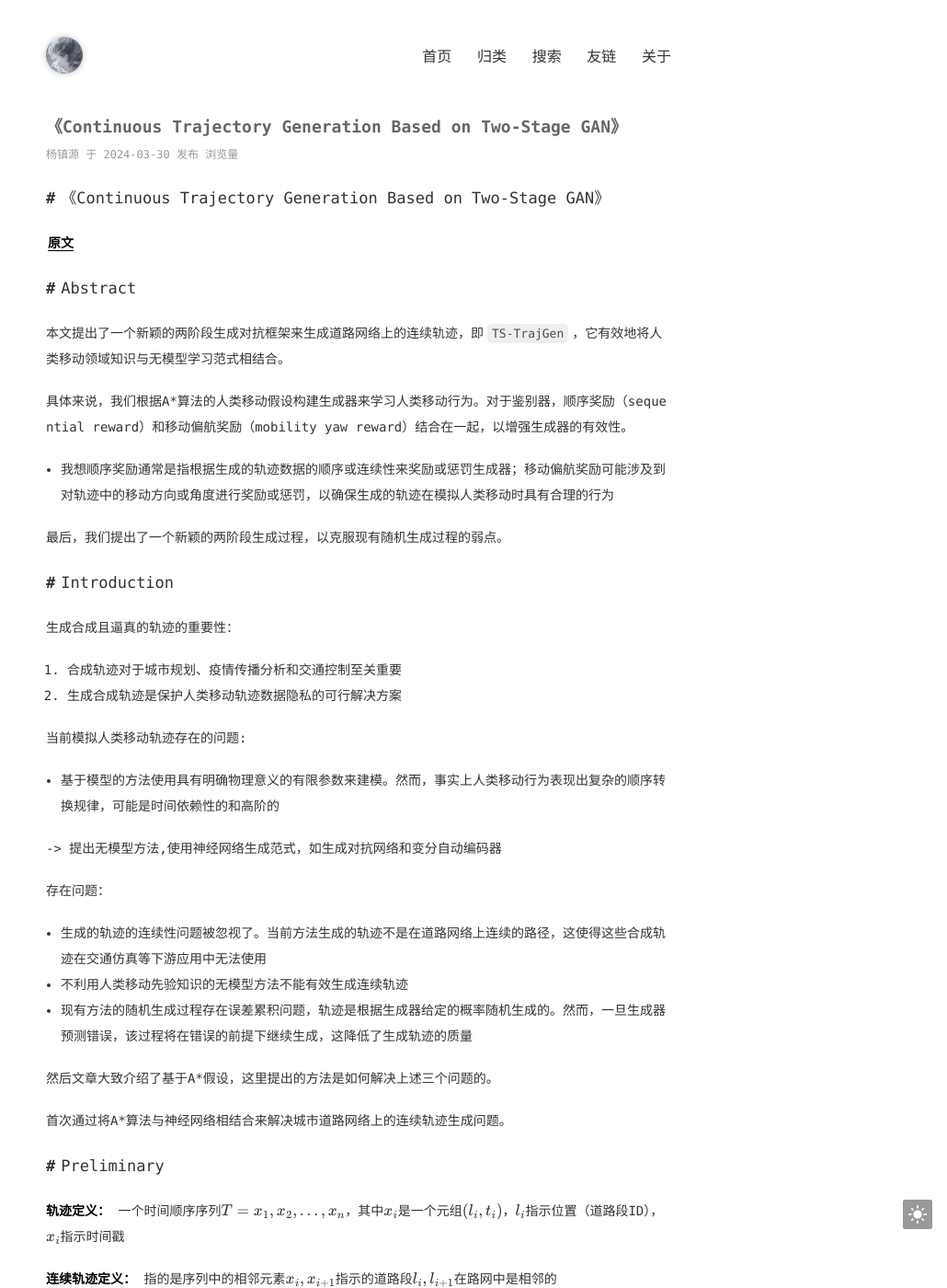
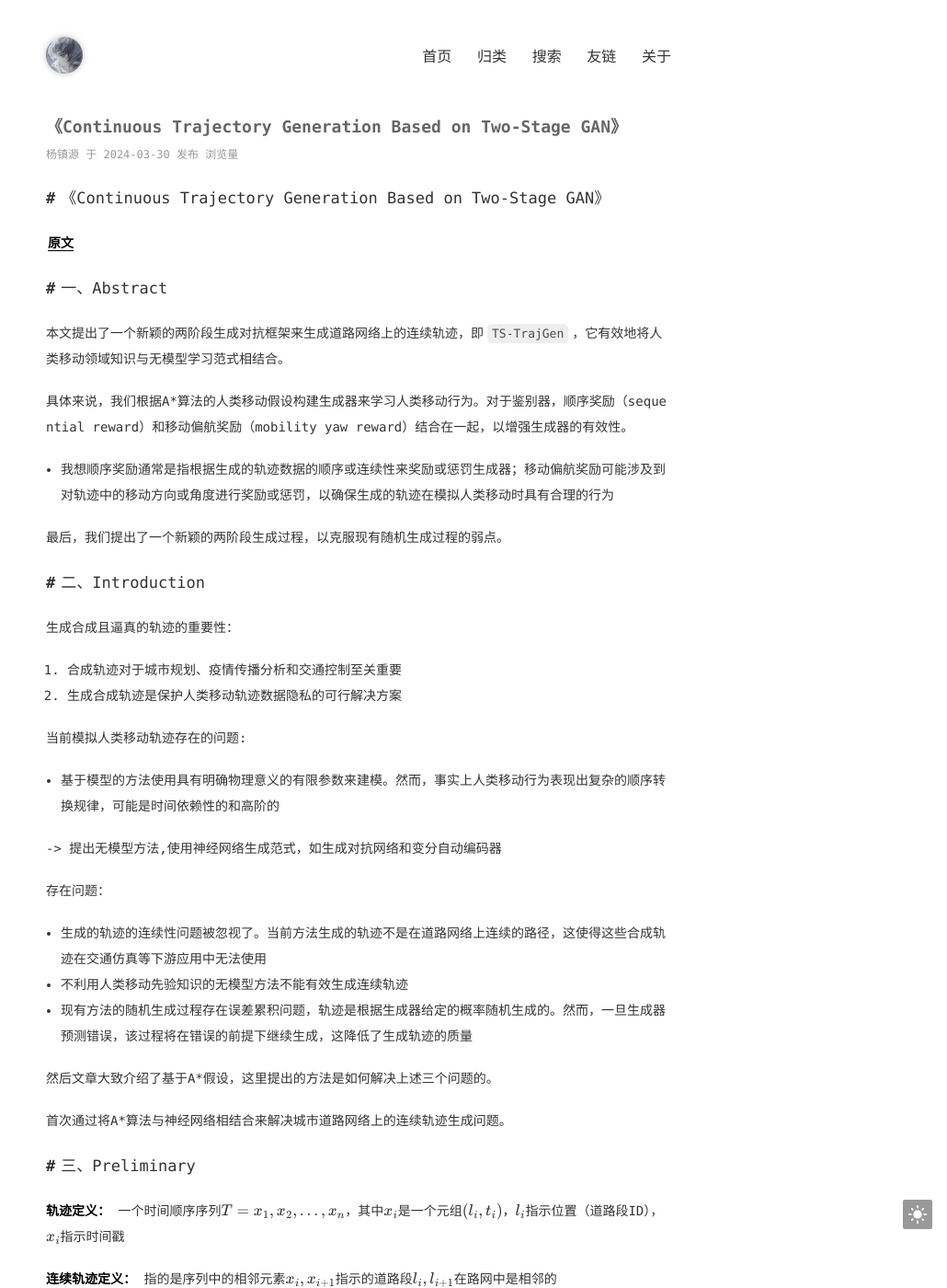
Before and after one commit to Yangzy0723/Yangzy0723.github.io, a Jekyll site: the page built from _posts/2024-03-30-《Continuous Trajectory Generation Based on Two-Stage GAN》.md, in a window 1280 px wide and 1400 px high. Shown: the whole window at 92% size, without its empty margins (250-1280 px from the left). Built offline with Jekyll 4.4.1, drawn with Linux system fonts in a browser that asks for light colours; formulas are drawn with MathJax 3; comment, search, counter and statistics services are not loaded; some of the changed text lies outside the part shown.

Commit message:
2023.04.03

```diff
--- a/_posts/2024-03-30-《Continuous Trajectory Generation Based on Two-Stage GAN》.md
+++ b/_posts/2024-03-30-《Continuous Trajectory Generation Based on Two-Stage GAN》.md
@@ -7,7 +7,7 @@ categories: [论文阅读]
 
 **[原文](trojectory+generator.pdf)**
 
-## Abstract
+## 一、Abstract
 
 本文提出了一个新颖的两阶段生成对抗框架来生成道路网络上的连续轨迹，即`TS-TrajGen`，它有效地将人类移动领域知识与无模型学习范式相结合。
 
@@ -16,7 +16,7 @@ categories: [论文阅读]
 
 最后，我们提出了一个新颖的两阶段生成过程，以克服现有随机生成过程的弱点。
 
-## Introduction
+## 二、Introduction
 
 生成合成且逼真的轨迹的重要性：
 1. 合成轨迹对于城市规划、疫情传播分析和交通控制至关重要
@@ -36,7 +36,7 @@ categories: [论文阅读]
 
 首次通过将A*算法与神经网络相结合来解决城市道路网络上的连续轨迹生成问题。
 
-## Preliminary
+## 三、Preliminary
 
 **轨迹定义：** 一个时间顺序序列$T=\{x_1,x_2,...,x_n\}$，其中$x_i$是一个元组$(l_i,t_i)$，$l_i$指示位置（道路段ID），$x_i$指示时间戳
 
```
Also changed, not shown: other parts of _posts/2024-03-30-《Continuous Trajectory Generation Based on Two-Stage GAN》.md (+4 -2 lines).
